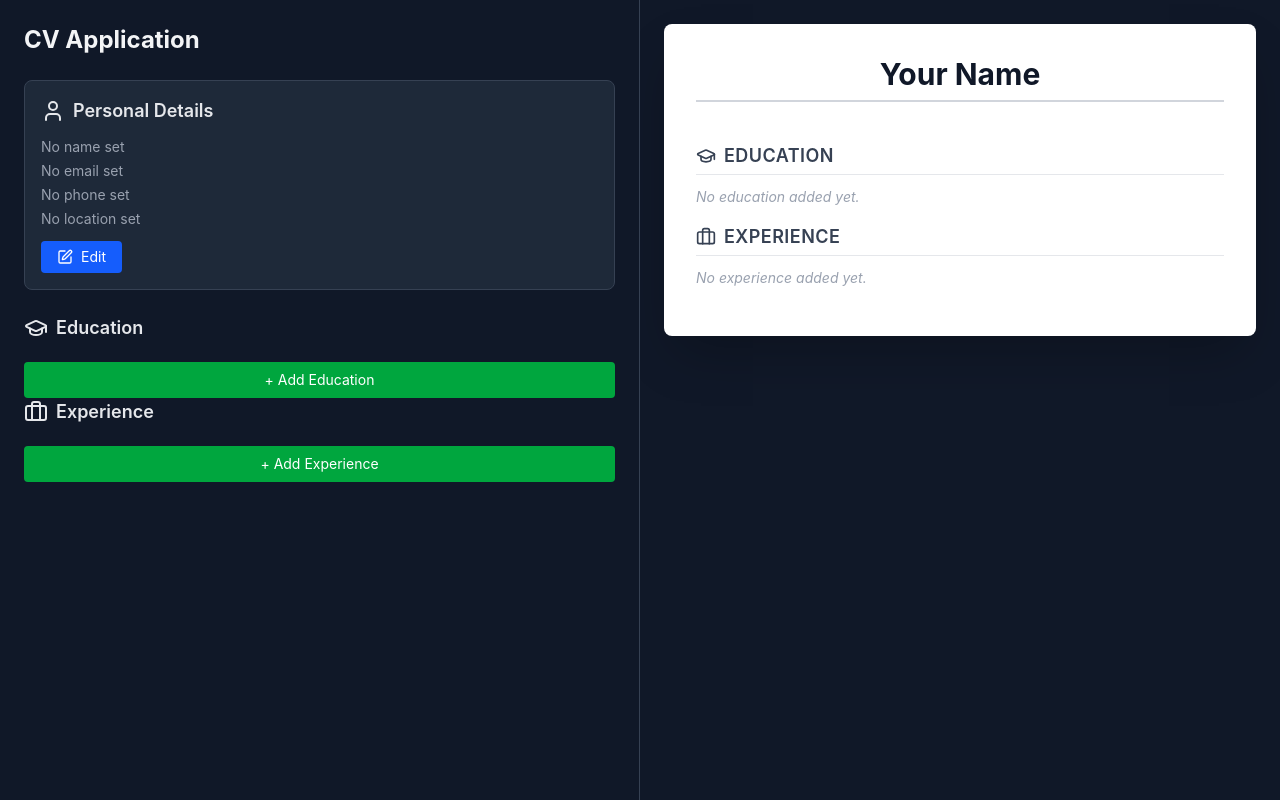
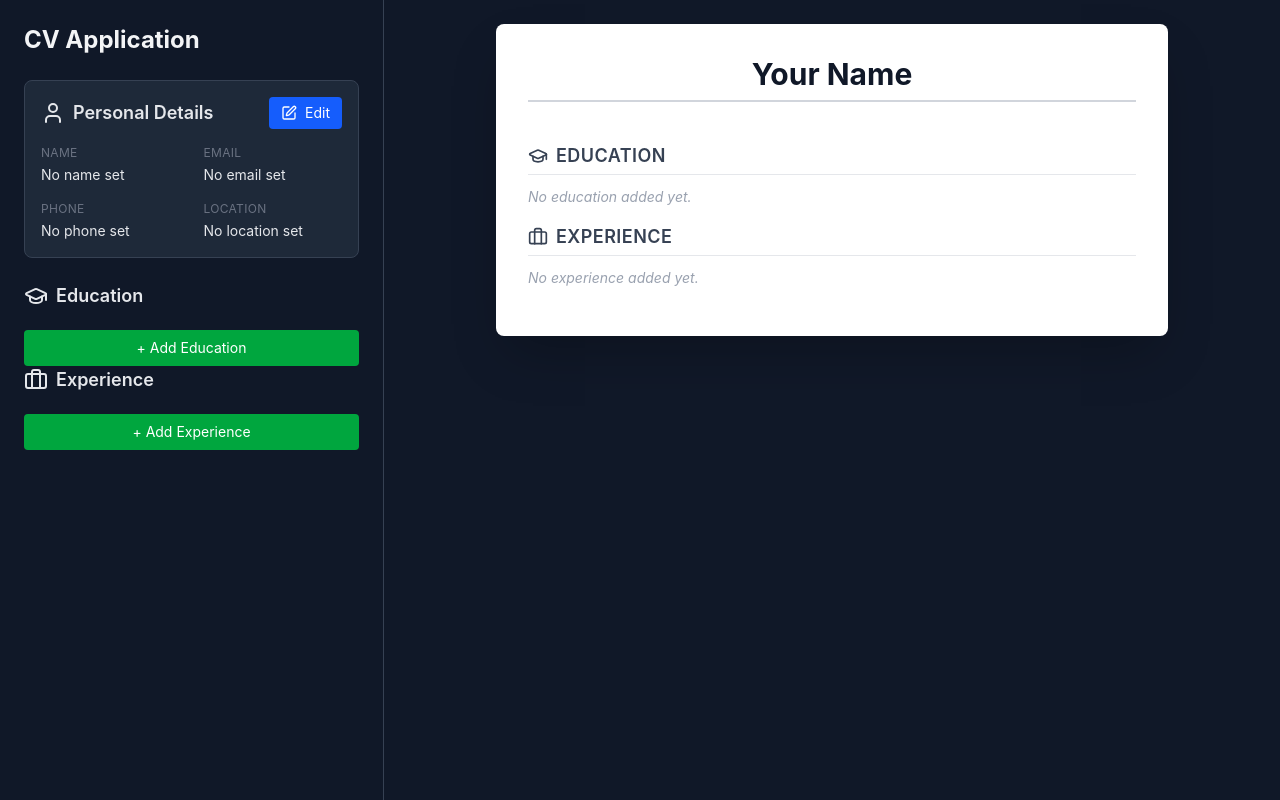
Before and after one commit to BatetDev/top-project-cv-application, a React (Vite) app: page / in a window 1280 px wide. Built offline with nearby package versions, Linux system fonts and the light colour scheme.

Commit message:
fix: improve layout spacing

```diff
--- a/src/App.jsx
+++ b/src/App.jsx
@@ -79,7 +79,7 @@ function App() {
   return (
     <div className='flex min-h-screen flex-col bg-gray-900 text-gray-100 lg:h-screen lg:flex-row lg:overflow-hidden'>
       {/* Editor Panel */}
-      <div className='w-full border-b border-gray-700 p-4 sm:p-6 lg:w-1/2 lg:min-h-0 lg:overflow-y-auto lg:border-b-0 lg:border-r'>
+      <div className='w-full border-b border-gray-700 p-4 sm:p-6 lg:w-[30%] lg:min-h-0 lg:overflow-y-auto lg:border-b-0 lg:border-r'>
         <h1 className='mb-6 text-2xl font-bold'>CV Application</h1>
 
         <GeneralInfo data={generalInfo} setGeneralInfo={setGeneralInfo} />
@@ -100,8 +100,8 @@ function App() {
       </div>
 
       {/* Preview Panel */}
-      <div className='flex w-full justify-center p-4 sm:p-6 lg:w-1/2 lg:min-h-0 lg:overflow-y-auto'>
-        <div className='w-full max-w-3xl'>
+      <div className='flex w-full items-start justify-center p-4 sm:p-6 lg:w-[70%] lg:min-h-0 lg:overflow-y-auto'>
+        <div className='w-full max-w-3xl pb-10 sm:pb-12 lg:pb-16'>
           <CvPreview
             generalInfo={generalInfo}
             educationList={educationList}
--- a/src/components/EducationItem.jsx
+++ b/src/components/EducationItem.jsx
@@ -5,9 +5,8 @@
  * @param {Function} onSave - Called with the updated entry on submit
  * @param {Function} onDelete - Called with the entry's id to remove it
  */
-
 import { useState } from 'react';
-import { SquarePen, Trash2 } from 'lucide-react';
+import { SquarePen, Trash2, MapPin } from 'lucide-react';
 
 function EducationItem({ data, onSave, onDelete }) {
   const [isEditing, setIsEditing] = useState(
@@ -88,6 +87,7 @@ function EducationItem({ data, onSave, onDelete }) {
               className='w-full bg-gray-700 text-gray-100 rounded px-3 py-2 border border-gray-600 focus:outline-none focus:border-blue-500'
             />
           </div>
+          <div className='grid grid-cols-2 gap-3'>
             <div>
               <label
                 htmlFor={`dateFrom-edu-${data.id}`}
@@ -121,26 +121,42 @@ function EducationItem({ data, onSave, onDelete }) {
               />
             </div>
           </div>
+        </div>
       ) : (
-        <div className='text-gray-400 text-sm space-y-0.5'>
-          <p className='text-gray-200 font-medium'>
+        /* --- NEW READ-ONLY LAYOUT --- */
+        <div className='space-y-1.5'>
+          {/* Row 1: School & Dates */}
+          <div className='flex flex-wrap justify-between items-baseline gap-x-4 gap-y-1'>
+            <p className='text-base font-semibold text-gray-100'>
               {data.school || 'No school set'}
             </p>
-          <p>{data.title || 'No title set'}</p>
-          {data.location && <p>{data.location}</p>}
-          <p className='text-gray-500'>
-            {data.dateFrom} — {data.dateTo}
+            <p className='text-sm text-gray-400 whitespace-nowrap'>
+              {data.dateFrom || 'Start'} — {data.dateTo || 'End'}
             </p>
+          </div>
+
+          {/* Row 2: Title & Location */}
+          <div className='flex flex-wrap justify-between items-baseline gap-x-4 gap-y-1 text-sm'>
+            <p className='text-gray-300 italic'>
+              {data.title || 'No title set'}
+            </p>
+            {data.location && (
+              <p className='text-gray-400 flex items-center gap-1'>
+                <MapPin size={14} />
+                {data.location}
+              </p>
+            )}
+          </div>
         </div>
       )}
 
-      <div className='flex gap-2 mt-3'>
+      <div className='flex gap-2 mt-4'>
         <button
           onClick={handleToggle}
           className='px-4 py-1.5 bg-blue-600 hover:bg-blue-700 text-white text-sm rounded transition-colors flex items-center gap-1.5'
         >
           <SquarePen size={16} />
-          {isEditing ? 'Submit' : 'Edit'}
+          {isEditing ? 'Save' : 'Edit'}
         </button>
         <button
           onClick={() => onDelete(data.id)}
--- a/src/components/ExperienceItem.jsx
+++ b/src/components/ExperienceItem.jsx
@@ -5,9 +5,8 @@
  * @param {Function} onSave - Called with the updated entry on submit
  * @param {Function} onDelete - Called with the entry's id to remove it
  */
-
 import { useState } from 'react';
-import { SquarePen, Trash2 } from 'lucide-react';
+import { SquarePen, Trash2, MapPin } from 'lucide-react';
 
 function ExperienceItem({ data, onSave, onDelete }) {
   const [isEditing, setIsEditing] = useState(
@@ -18,7 +17,6 @@ function ExperienceItem({ data, onSave, onDelete }) {
       data.dateFrom === '' &&
       data.dateTo === '',
   );
-
   const [formData, setFormData] = useState({ ...data });
 
   const handleToggle = () => {
@@ -56,6 +54,7 @@ function ExperienceItem({ data, onSave, onDelete }) {
               className='w-full bg-gray-700 text-gray-100 rounded px-3 py-2 border border-gray-600 focus:outline-none focus:border-blue-500'
             />
           </div>
+
           <div>
             <label
               htmlFor={`position-${data.id}`}
@@ -73,6 +72,7 @@ function ExperienceItem({ data, onSave, onDelete }) {
               className='w-full bg-gray-700 text-gray-100 rounded px-3 py-2 border border-gray-600 focus:outline-none focus:border-blue-500'
             />
           </div>
+
           <div>
             <label
               htmlFor={`location-exp-${data.id}`}
@@ -90,6 +90,7 @@ function ExperienceItem({ data, onSave, onDelete }) {
               className='w-full bg-gray-700 text-gray-100 rounded px-3 py-2 border border-gray-600 focus:outline-none focus:border-blue-500'
             />
           </div>
+
           <div>
             <label
               htmlFor={`description-${data.id}`}
@@ -107,6 +108,8 @@ function ExperienceItem({ data, onSave, onDelete }) {
               className='w-full bg-gray-700 text-gray-100 rounded px-3 py-2 border border-gray-600 focus:outline-none focus:border-blue-500 resize-none'
             />
           </div>
+
+          <div className='grid grid-cols-1 gap-3 sm:grid-cols-2'>
             <div>
               <label
                 htmlFor={`dateFrom-exp-${data.id}`}
@@ -123,6 +126,7 @@ function ExperienceItem({ data, onSave, onDelete }) {
                 className='w-full bg-gray-700 text-gray-100 rounded px-3 py-2 border border-gray-600 focus:outline-none focus:border-blue-500'
               />
             </div>
+
             <div>
               <label
                 htmlFor={`dateTo-exp-${data.id}`}
@@ -140,30 +144,50 @@ function ExperienceItem({ data, onSave, onDelete }) {
               />
             </div>
           </div>
+        </div>
       ) : (
-        <div className='text-gray-400 text-sm space-y-0.5'>
-          <p className='text-gray-200 font-medium'>
+        <div className='space-y-2'>
+          <div className='space-y-1.5'>
+            <div className='flex flex-wrap justify-between items-baseline gap-x-4 gap-y-1'>
+              <p className='text-base font-semibold text-gray-100'>
                 {data.companyName || 'No company set'}
               </p>
-          <p>{data.positionTitle || 'No position set'}</p>
-          {data.location && <p>{data.location}</p>}
+              <p className='text-sm text-gray-400 whitespace-nowrap'>
+                {data.dateFrom || 'Start'} — {data.dateTo || 'Present'}
+              </p>
+            </div>
+
+            <div className='flex flex-wrap justify-between items-baseline gap-x-4 gap-y-1 text-sm'>
+              <p className='text-gray-300 italic'>
+                {data.positionTitle || 'No position set'}
+              </p>
+
+              {data.location && (
+                <p className='text-gray-400 flex items-center gap-1'>
+                  <MapPin size={14} />
+                  {data.location}
+                </p>
+              )}
+            </div>
+          </div>
+
           {data.description && (
-            <p className='text-gray-500'>{data.description}</p>
+            <p className='text-sm text-gray-400 leading-relaxed whitespace-pre-line'>
+              {data.description}
+            </p>
           )}
-          <p className='text-gray-500'>
-            {data.dateFrom} — {data.dateTo}
-          </p>
         </div>
       )}
 
-      <div className='flex gap-2 mt-3'>
+      <div className='flex gap-2 mt-4'>
         <button
           onClick={handleToggle}
           className='px-4 py-1.5 bg-blue-600 hover:bg-blue-700 text-white text-sm rounded transition-colors flex items-center gap-1.5'
         >
           <SquarePen size={16} />
-          {isEditing ? 'Submit' : 'Edit'}
+          {isEditing ? 'Save' : 'Edit'}
         </button>
+
         <button
           onClick={() => onDelete(data.id)}
           className='px-4 py-1.5 bg-red-600 hover:bg-red-700 text-white text-sm rounded transition-colors flex items-center gap-1.5'
--- a/src/components/GeneralInfo.jsx
+++ b/src/components/GeneralInfo.jsx
@@ -28,10 +28,21 @@ function GeneralInfo({ data, setGeneralInfo }) {
 
   return (
     <section className='mb-6 bg-gray-800 rounded-lg p-4 border border-gray-700'>
-      <h2 className='text-lg font-semibold mb-3 text-gray-200 flex items-center gap-2'>
-        <User size={24} />
-        Personal Details
-      </h2>
+      {/* Flex container to hold Title on left and Button on right */}
+      <div className='flex items-center justify-between mb-4'>
+        <h2 className='text-lg font-semibold text-gray-200 flex items-center gap-2'>
+          <User size={24} />
+          Personal Details
+        </h2>
+
+        <button
+          onClick={handleToggle}
+          className='px-3 py-1.5 flex items-center gap-2 bg-blue-600 hover:bg-blue-700 text-white text-sm rounded transition-colors'
+        >
+          <PenSquare size={16} />
+          {isEditing ? 'Save' : 'Edit'}
+        </button>
+      </div>
 
       {isEditing ? (
         <div className='space-y-3'>
@@ -49,6 +60,7 @@ function GeneralInfo({ data, setGeneralInfo }) {
               className='w-full bg-gray-700 text-gray-100 rounded px-3 py-2 border border-gray-600 focus:outline-none focus:border-blue-500'
             />
           </div>
+
           <div>
             <label htmlFor='email' className='block text-sm text-gray-400 mb-1'>
               Email
@@ -63,6 +75,7 @@ function GeneralInfo({ data, setGeneralInfo }) {
               className='w-full bg-gray-700 text-gray-100 rounded px-3 py-2 border border-gray-600 focus:outline-none focus:border-blue-500'
             />
           </div>
+
           <div>
             <label htmlFor='phone' className='block text-sm text-gray-400 mb-1'>
               Phone
@@ -77,6 +90,7 @@ function GeneralInfo({ data, setGeneralInfo }) {
               className='w-full bg-gray-700 text-gray-100 rounded px-3 py-2 border border-gray-600 focus:outline-none focus:border-blue-500'
             />
           </div>
+
           <div>
             <label
               htmlFor='location'
@@ -96,21 +110,38 @@ function GeneralInfo({ data, setGeneralInfo }) {
           </div>
         </div>
       ) : (
-        <div className='text-gray-400 text-sm space-y-1'>
-          <p>{data.name || 'No name set'}</p>
-          <p>{data.email || 'No email set'}</p>
-          <p>{data.phone || 'No phone set'}</p>
-          <p>{data.location || 'No location set'}</p>
+        <div className='grid grid-cols-1 gap-x-6 gap-y-4 text-sm sm:grid-cols-2'>
+          <div>
+            <p className='text-xs uppercase tracking-wide text-gray-500'>
+              Name
+            </p>
+            <p className='mt-1 text-gray-200'>{data.name || 'No name set'}</p>
+          </div>
+
+          <div>
+            <p className='text-xs uppercase tracking-wide text-gray-500'>
+              Email
+            </p>
+            <p className='mt-1 text-gray-200'>{data.email || 'No email set'}</p>
+          </div>
+
+          <div>
+            <p className='text-xs uppercase tracking-wide text-gray-500'>
+              Phone
+            </p>
+            <p className='mt-1 text-gray-200'>{data.phone || 'No phone set'}</p>
+          </div>
+
+          <div>
+            <p className='text-xs uppercase tracking-wide text-gray-500'>
+              Location
+            </p>
+            <p className='mt-1 text-gray-200'>
+              {data.location || 'No location set'}
+            </p>
+          </div>
         </div>
       )}
-
-      <button
-        onClick={handleToggle}
-        className='mt-3 px-4 py-1.5 flex items-center gap-2 bg-blue-600 hover:bg-blue-700 text-white text-sm rounded transition-colors'
-      >
-        <PenSquare size={16} />
-        {isEditing ? 'Submit' : 'Edit'}
-      </button>
     </section>
   );
 }
```
Lines whose indentation alone changed are shown as unchanged.
